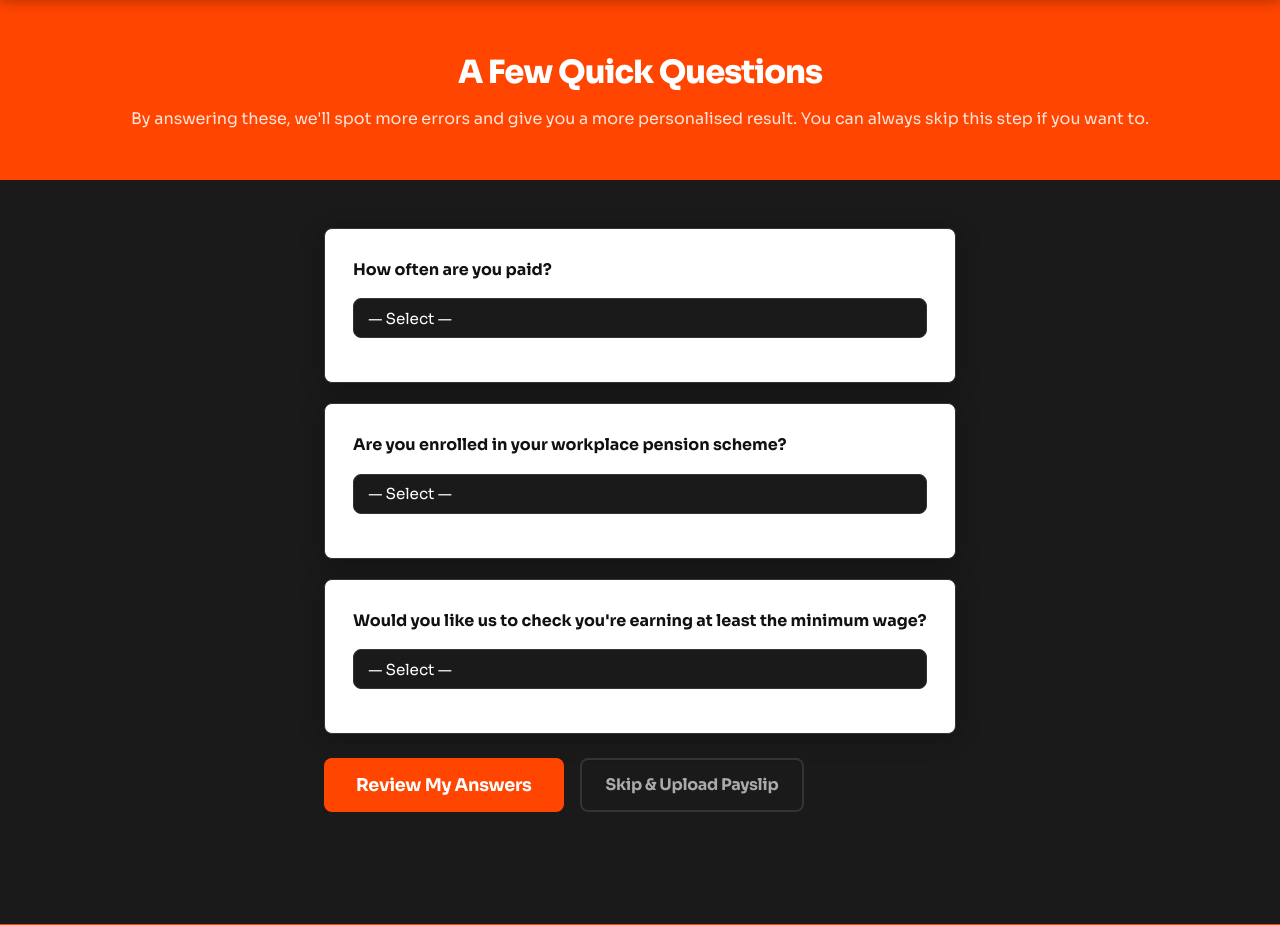
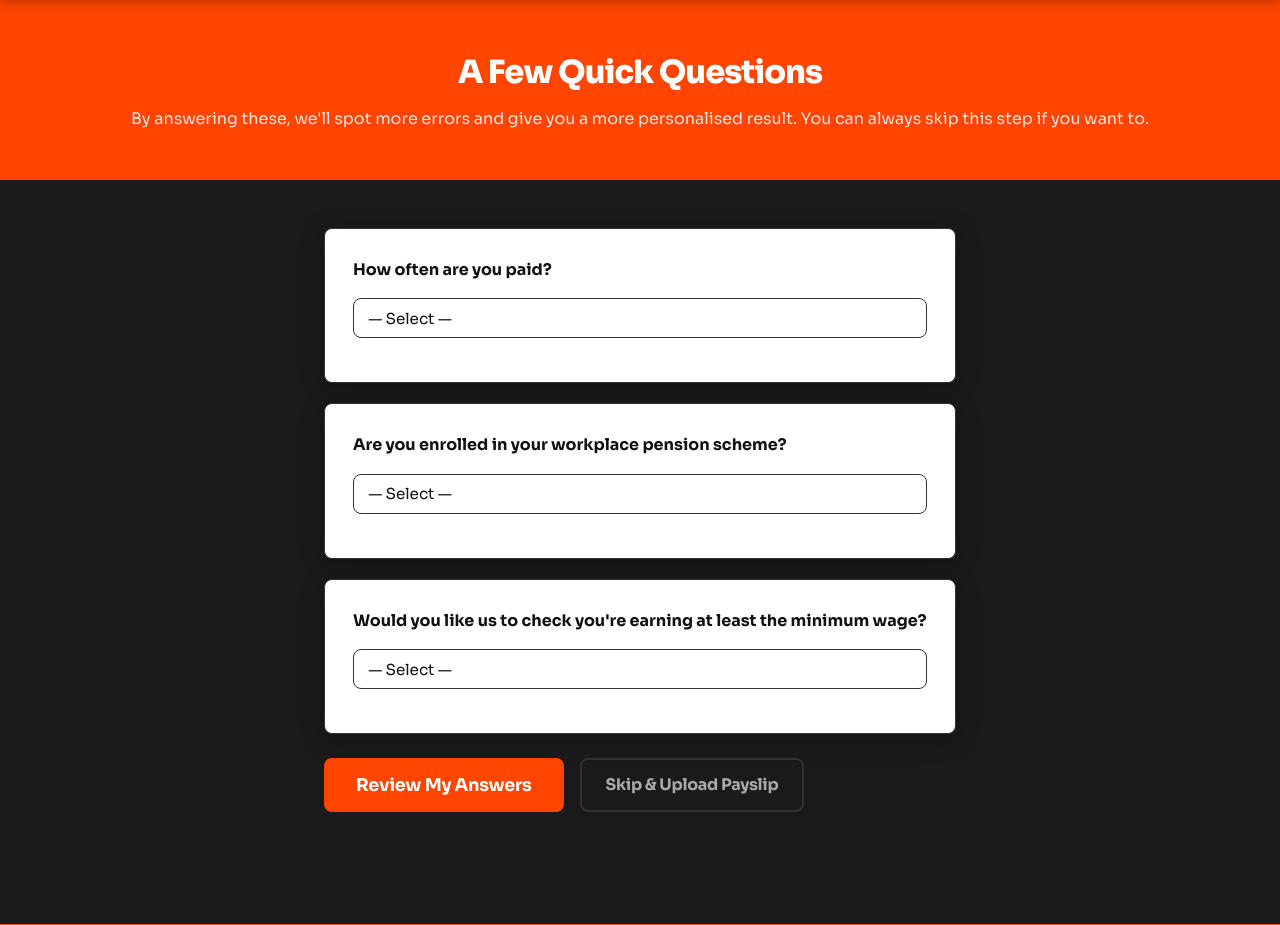
Before and after one commit to Bazaline/WageStop, a Flask app: page /questions in a window 1280 px wide. Shown: the part 65-990 px from the top of the page. Run offline with Flask 3, Linux system fonts and the light colour scheme.

Commit message:
Dropdown Update 2

```diff
--- a/static/css/style.css
+++ b/static/css/style.css
@@ -558,17 +558,18 @@ input[type="date"], input[type="email"] {
   width: 100%; padding: 0.65rem 0.9rem;
   border: 1.5px solid #333336; border-radius: 8px;
   font-family: 'Sora', sans-serif; font-size: 0.95rem;
-  color: #ffffff; background: #1a1a1a;
+  color: #111111; background: #ffffff;
   transition: border-color 0.2s;
   appearance: none;
-  color-scheme: dark;
+  color-scheme: light;
 }
 select:focus, input:focus {
   outline: none; border-color: #ff4500;
   box-shadow: 0 0 0 3px rgba(255,69,0,0.15);
 }
+select option { background: #ffffff; color: #111111; }
 input[type="date"]::-webkit-calendar-picker-indicator {
-  filter: invert(1); cursor: pointer;
+  filter: none; cursor: pointer;
 }
 .inline-pair {
   display: grid; grid-template-columns: 1fr 1fr; gap: 0.75rem;
```
